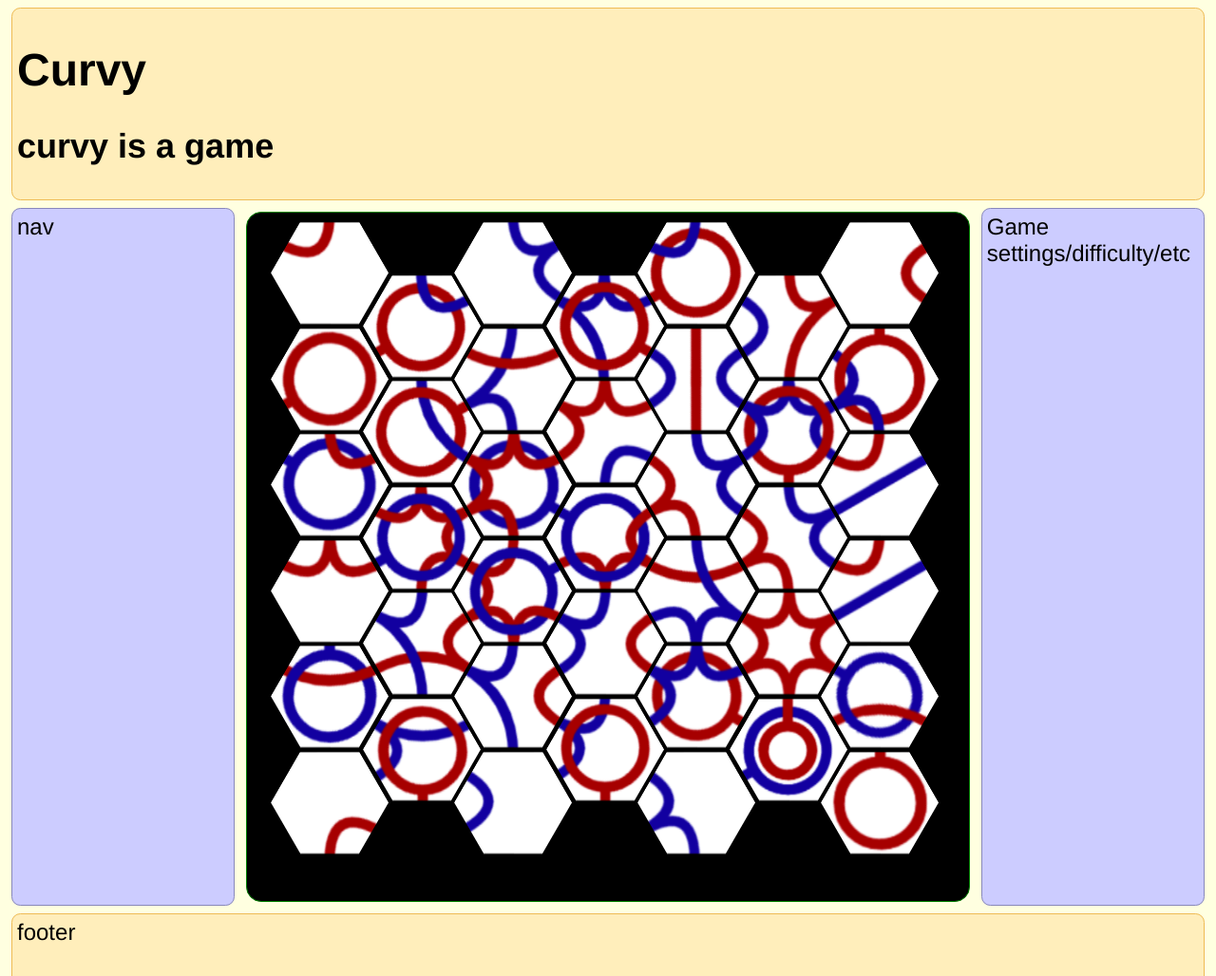
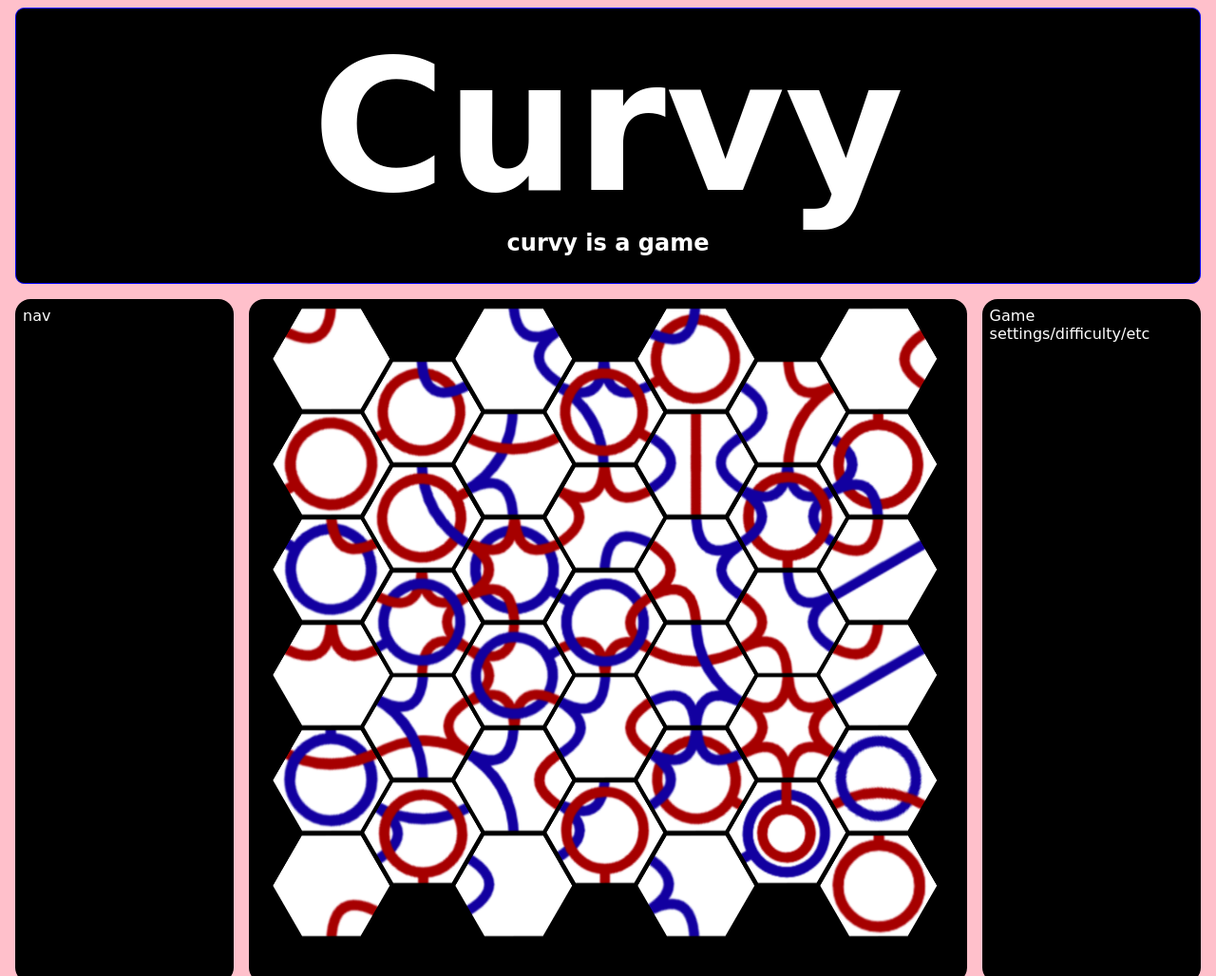
Before and after one commit to twerske/curvy, a plain HTML site: page index.html in a window 1280 px wide. Shown: the top 1028 px of the page at 95% size. Drawn offline with nearby package versions, Linux system fonts and the light colour scheme; a web font is replaced by a local one.

Commit message:
fix styling and sizing

```diff
--- a/css/style.css
+++ b/css/style.css
@@ -1,28 +1,47 @@
+/**** COLOR VARIABLES *********************************************************/
 :root {
-  --lines: pink;
-  --background: lightyellow;
-  --text: orange;
-  --outline: green;
+  --main-background: pink;
+  --outlines: blue;
+  --text: white;
+  --text-background: black;
+  --game-background: grey;
   --selected: yellow;
   --selectedFont: red;
 }
 
+/**** GENERAL LAYOUT FORMATTING ***********************************************/
 body {
-  font: 1.5rem Helvetica;
-  background: var(--background);
+  font-family: 'Baloo Bhaijaan', cursive;
+  background: var(--main-background);
+}
+
+header {
+  text-align: center;
 }
 
 header, footer {
   justify-content: center;
   display: block;
-  margin: 4px;
-  padding: 5px;
-  min-height: 100px;
-  border: 1px solid #eebb55;
+  margin: .5rem;
+  padding: .5rem;
+  min-height: 8rem;
+  border: .05rem solid var(--outlines);
   border-radius: 7pt;
-  background: #ffeebb;
+  background: var(--text-background);
 }
 
+/**** TEXT FORMATTING *********************************************************/
+h1, h2, p, nav, aside{
+  color: var(--text);
+}
+
+h1 {
+  font-size: 12rem;
+  height: 12.5rem;
+  margin: .3rem;
+}
+
+/**** GAME BOARD AND INFORMATION FORMATTING ***********************************/
 #game {
   min-height: 60%;
   margin: 0;
@@ -42,21 +61,21 @@ header, footer {
 }
 
 #game > nav {
-  margin: 4px;
-  padding: 5px;
-  border: 1px solid #8888bb;
-  border-radius: 7pt;
-  background: #ccccff;
+  margin: .5rem;
+  padding: .5rem;
+  border: .02rem solid var(--outline);
+  border-radius: 1rem;
+  background: black;
   flex: 1 6 20%;
   order: 1;
 }
 
 #game > aside {
-  margin: 4px;
-  padding: 5px;
-  border: 1px solid #8888bb;
-  border-radius: 7pt;
-  background: #ccccff;
+  margin: .5rem;
+  padding: .5rem;
+  border: .02rem solid var(--outline);
+  border-radius: 1rem;
+  background: black;
   flex: 1 6 20%;
   order: 3;
 }
@@ -151,44 +170,8 @@ header, footer {
   }
 }
 
-@media (max-width: 1200px) and (min-width:901px) { /* <- 4-3  hexagons per row */
+@media (max-width: 1200px) { /* <- 4-3  hexagons per row */
   #hexGrid{
-    padding-bottom: 5.5%
-  }
-  .hex {
-    width: 25%; /* = 100 / 4 */
-  }
-  .hex:nth-child(7n+5){ /* first hexagon of even rows */
-    margin-left:12.5%;  /* = width of .hex / 2  to indent even rows */
+    display: none;
   }
 }
-
-@media (max-width: 900px) and (min-width:601px) { /* <- 3-2  hexagons per row */
-  #hexGrid{
-    padding-bottom: 7.4%
-  }
-  .hex {
-    width: 33.333%; /* = 100 / 3 */
-  }
-  .hex:nth-child(5n+4){ /* first hexagon of even rows */
-    margin-left:16.666%;  /* = width of .hex / 2  to indent even rows */
-  }
-}
-
-@media (max-width: 600px) { /* <- 2-1  hexagons per row */
-  #hexGrid{
-    padding-bottom: 11.2%
-  }
-  .hex {
-    width: 50%; /* = 100 / 3 */
-  }
-  .hex:nth-child(3n+3){ /* first hexagon of even rows */
-    margin-left:25%;  /* = width of .hex / 2  to indent even rows */
-  }
-}
-
-@media (max-width: 400px) {
-    #hexGrid {
-        font-size: 13px;
-    }
-}
--- a/index.html
+++ b/index.html
@@ -3,8 +3,7 @@
   <head>
     <meta charset="utf-8">
     <title>Curvy</title>
-    <!-- <link rel="stylesheet" type="text/css" href="https://maxcdn.bootstrapcdn.com/font-awesome/4.5.0/css/font-awesome.min.css"> -->
-    <!-- <link rel="stylesheet" type="text/css" href="https://fonts.googleapis.com/css?family=Questrial|Old+Standard+TT:400,400italic|Open+Sans:400,600"> -->
+    <link href="https://fonts.googleapis.com/css?family=Baloo+Bhaijaan" rel="stylesheet">
     <link rel="stylesheet" href="css/style.css">
   </head>
   <body>
```
